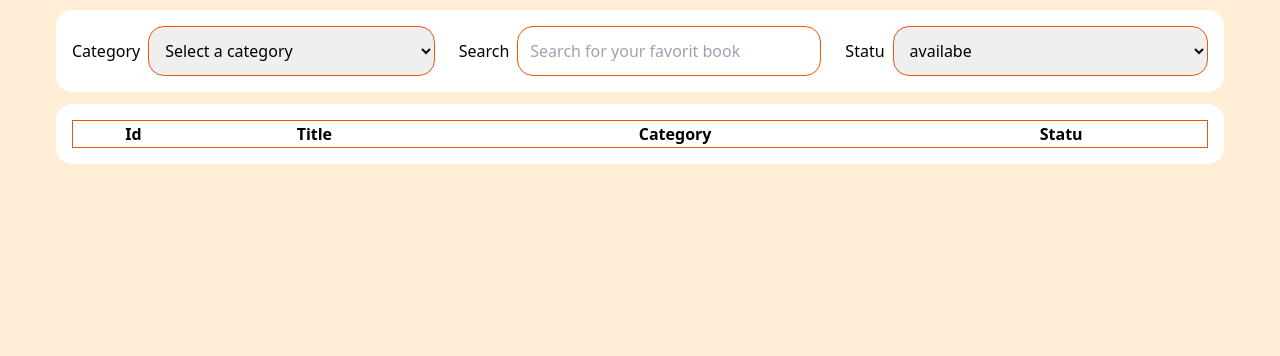
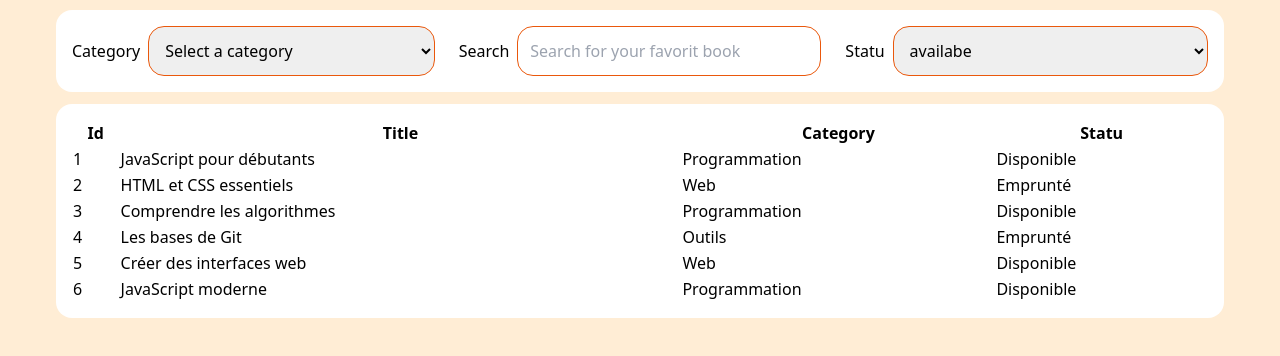
Before and after one commit to Oussama-33v/-JavaScript-Review-and-Consolidation, a plain HTML site: page index.html in a window 1280 px wide. Shown: the part 182-538 px from the top of the page. Drawn offline with nearby package versions, Linux system fonts and the light colour scheme.

Commit message:
adding ad link for the new js fila main.js

```diff
--- a/index.html
+++ b/index.html
@@ -6,6 +6,7 @@
     <meta name="viewport" content="width=device-width, initial-scale=1.0">
     <script type="module" src="js/data.js"></script>
     <script type="module" src="js/script.js"></script>
+    <script type="module" src="js/main.js"></script>
     <script src="https://cdn.tailwindcss.com/3.4.17"></script>
 
     <title>Library Management</title>
@@ -38,8 +39,8 @@
             </div>
         </section>
         <section class="bg-white p-4 flex items-center justify-between gap-6  rounded-2xl">
-            <table id="data-table" class="w-full border border-[#EA580C] p-4 ">
-                <thead class="culomns-names">
+            <table id="books-table" border="1px solid black" class="w-full  p-4">
+                <thead class="culomns-names items-start ">
                     <tr>
                         <th>Id</th>
                         <th>Title</th>
@@ -47,7 +48,7 @@
                         <th>Statu</th>
                     </tr>
                 </thead>
-                <tbody id="main-data">
+                <tbody id="main-data" class="items-center">
 
                 </tbody>
 
```
